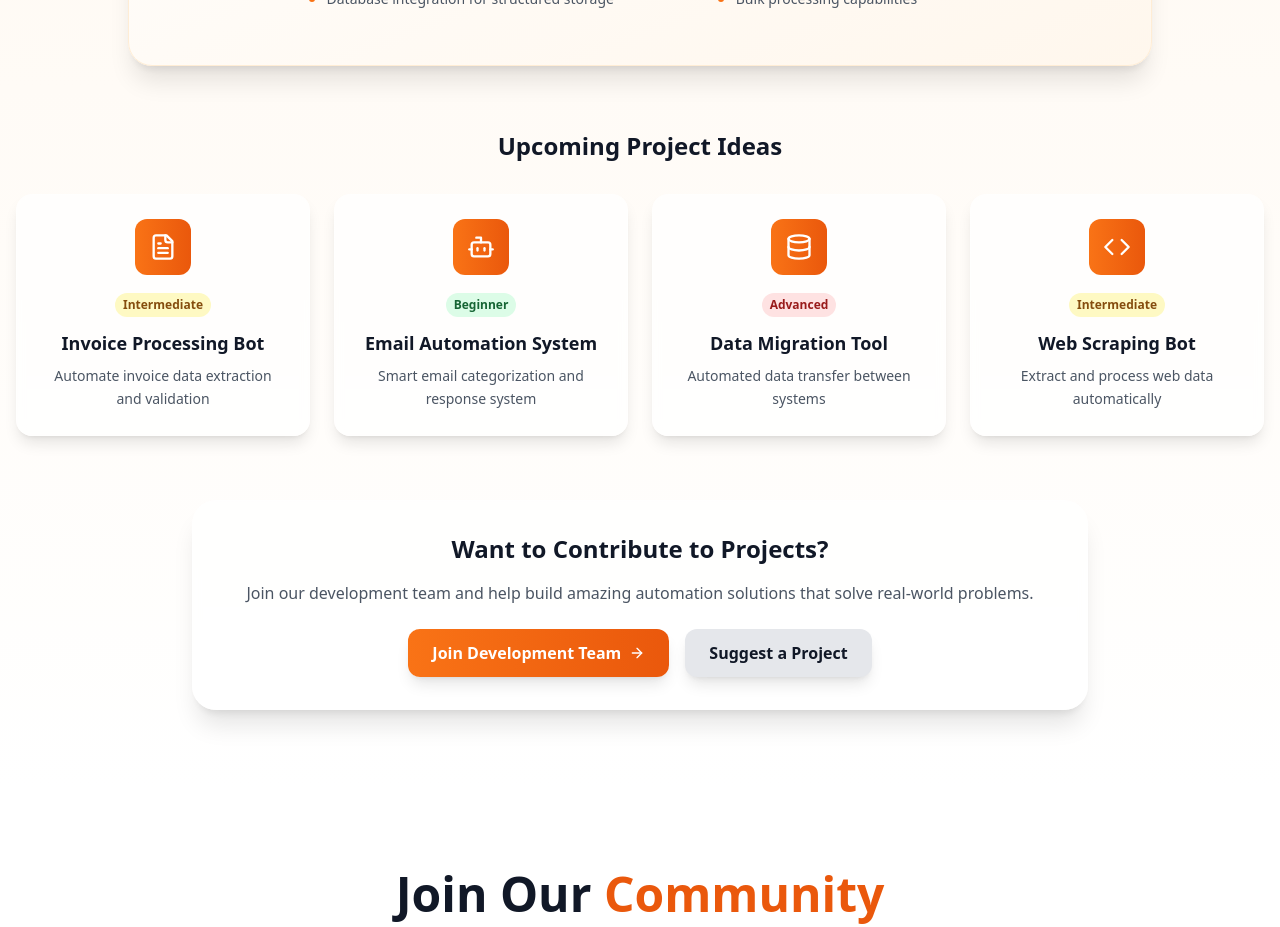
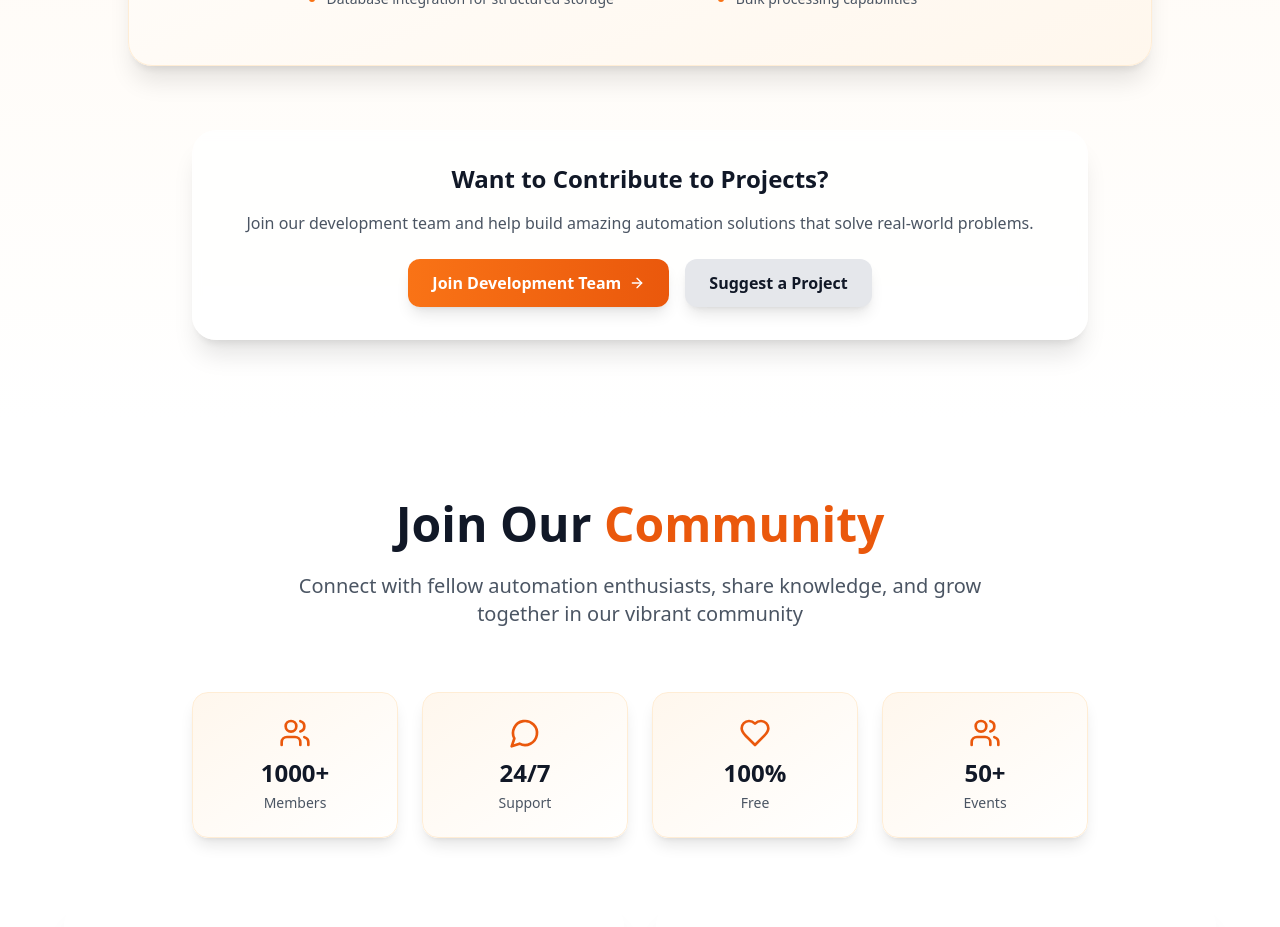
Before and after one commit to ismailnossam01/uipath_sdc_website, a React (Vite) app: page / in a window 1280 px wide. Shown: the part 6260-7187 px from the top of the page. Built offline with nearby package versions, Linux system fonts and the light colour scheme.

Commit message:
Update Projects.tsx

```diff
--- a/src/components/Projects.tsx
+++ b/src/components/Projects.tsx
@@ -124,34 +124,6 @@ const Projects: React.FC = () => {
         </div>
 
         {/* Project Ideas */}
-        <div className="mb-16">
-          <h3 className="text-2xl font-bold text-gray-900 dark:text-white mb-8 text-center">
-            Upcoming Project Ideas
-          </h3>
-          <div className="grid md:grid-cols-2 lg:grid-cols-4 gap-6">
-            {projectIdeas.map((project, index) => (
-              <div
-                key={index}
-                className="group backdrop-blur-sm bg-white/70 dark:bg-gray-800/70 rounded-2xl p-6 border border-white/20 dark:border-gray-700/20 shadow-lg hover:shadow-xl transition-all duration-300 hover:transform hover:scale-105"
-              >
-                <div className="text-center">
-                  <div className="w-14 h-14 bg-gradient-to-r from-orange-500 to-orange-600 rounded-xl flex items-center justify-center mx-auto mb-4">
-                    <project.icon className="w-7 h-7 text-white" />
-                  </div>
-                  <span className={`inline-block px-2 py-1 text-xs font-semibold rounded-full mb-3 ${getComplexityColor(project.complexity)}`}>
-                    {project.complexity}
-                  </span>
-                  <h4 className="text-lg font-bold text-gray-900 dark:text-white mb-2">
-                    {project.title}
-                  </h4>
-                  <p className="text-gray-600 dark:text-gray-300 text-sm leading-relaxed">
-                    {project.description}
-                  </p>
-                </div>
-              </div>
-            ))}
-          </div>
-        </div>
 
         {/* CTA Section */}
         <div className="text-center">
```
